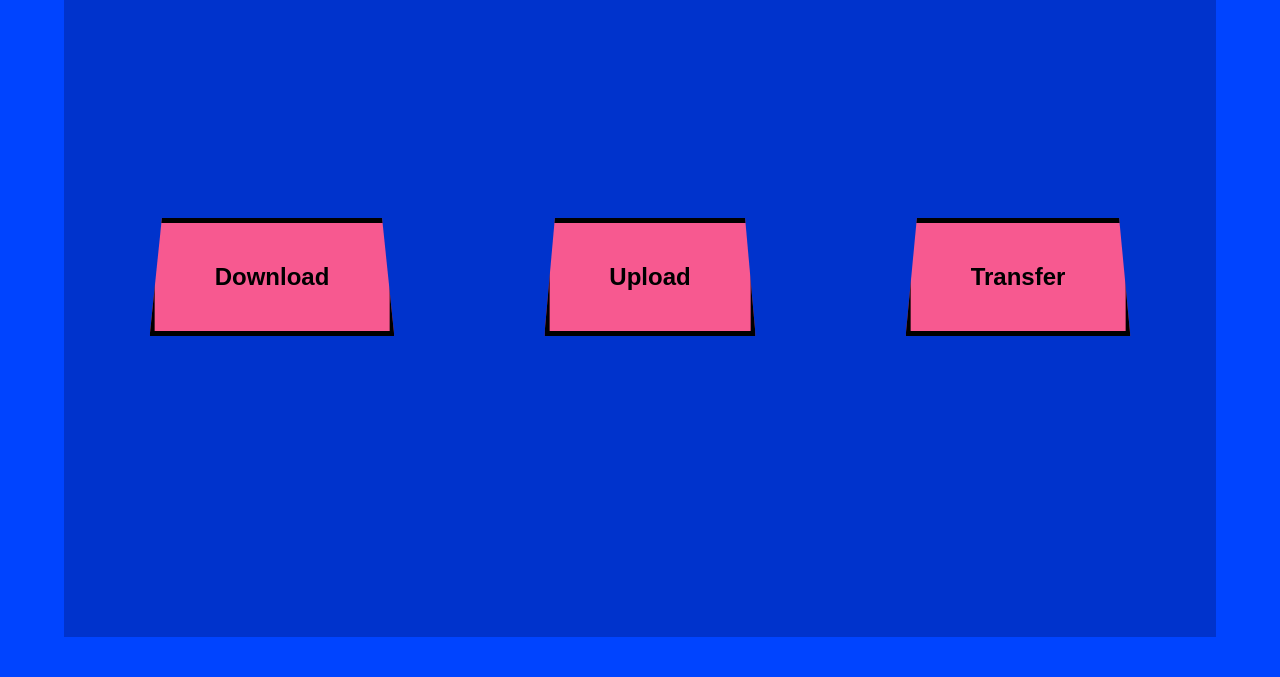
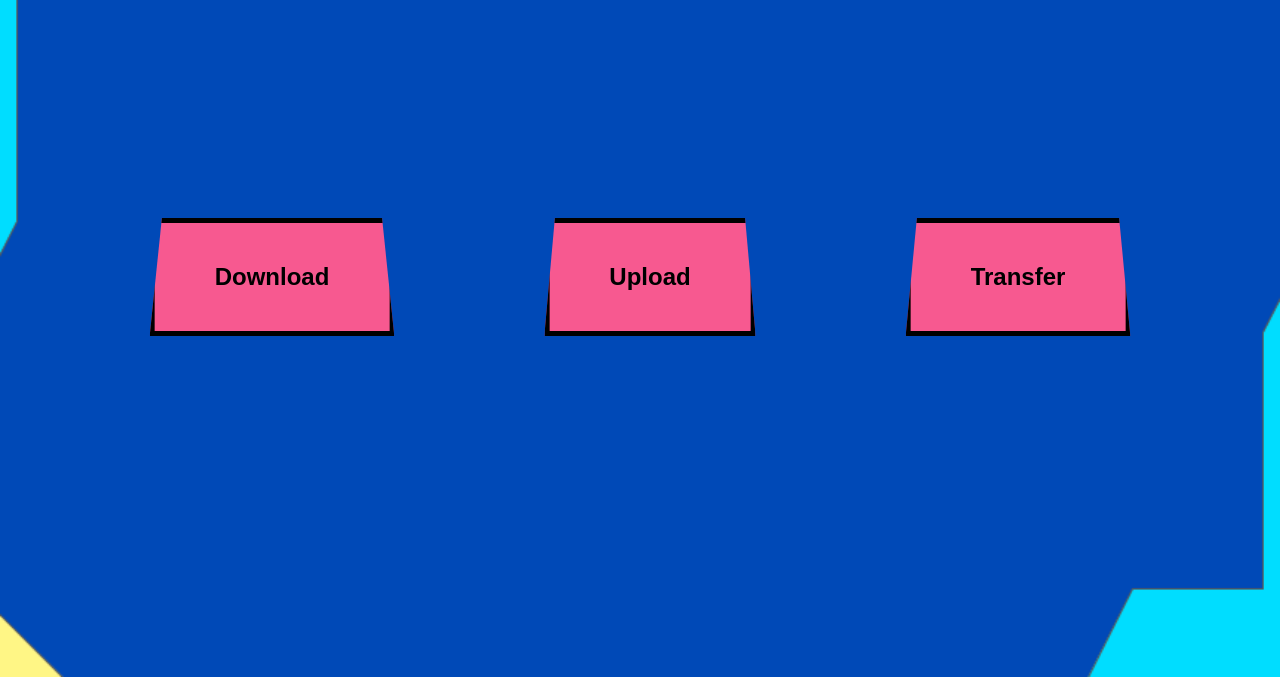
Before and after one commit to CJBlain/Comp3000Project, a website: page Public/dashboard.html in a window 1280 px wide. Shown: the part 123-800 px from the top of the page. Drawn offline with Linux system fonts and the light colour scheme.

Commit message:
fixed background for dhasboard to match inital designs

```diff
--- a/Public/dashboard.css
+++ b/Public/dashboard.css
@@ -1,4 +1,8 @@
 body {
+    background-image: url('Background.png');
+    background-size: cover;
+    background-attachment: fixed;
+    background-position: center center;
     background-color: #0044FF;
     display: flex;
     justify-content: center;
@@ -10,7 +14,6 @@ body {
 }
 
 .dashboard-container {
-    background-color: #0033CC;
     width: 90%;
     height: 90%;
     position: relative;
```
